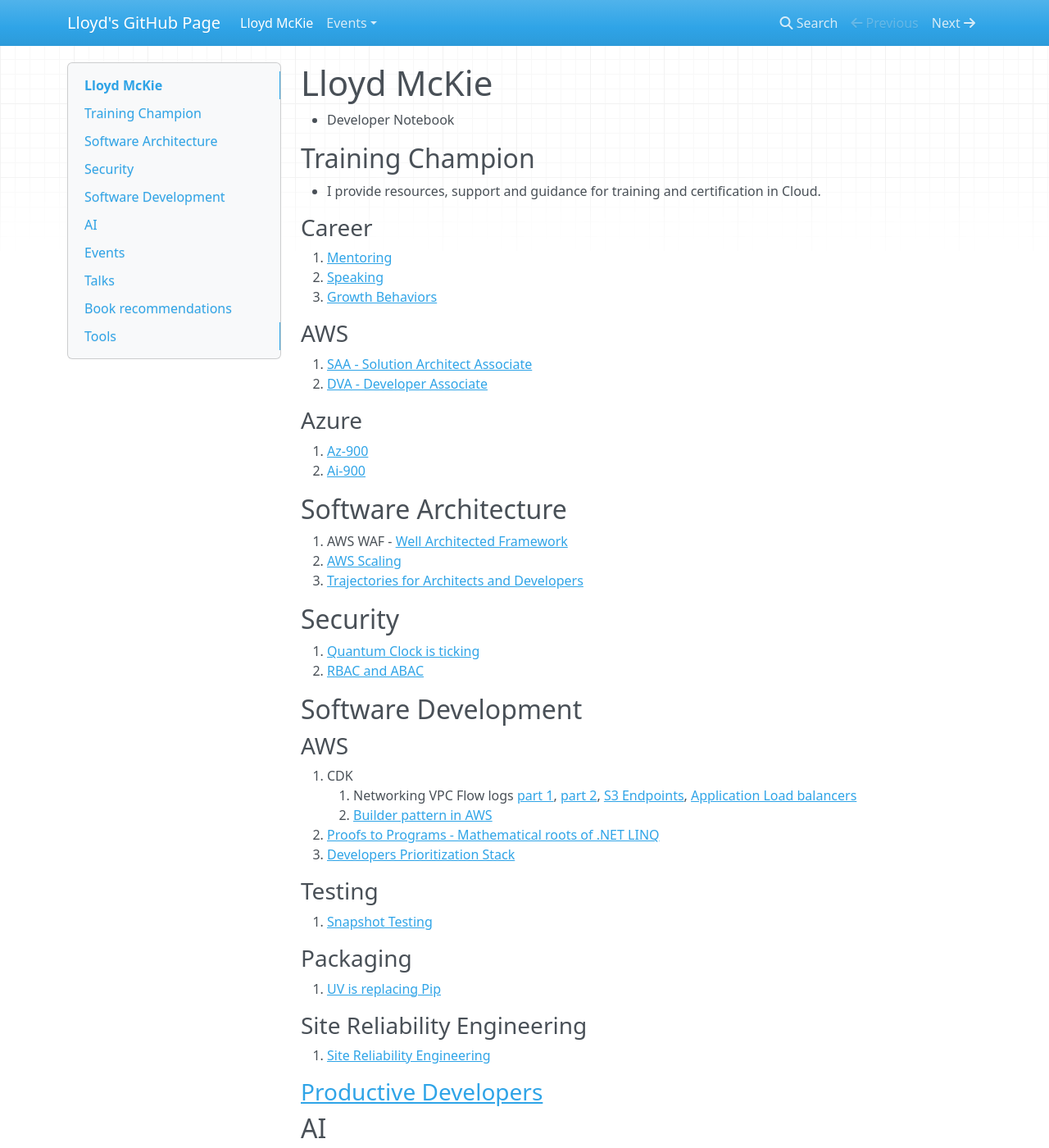
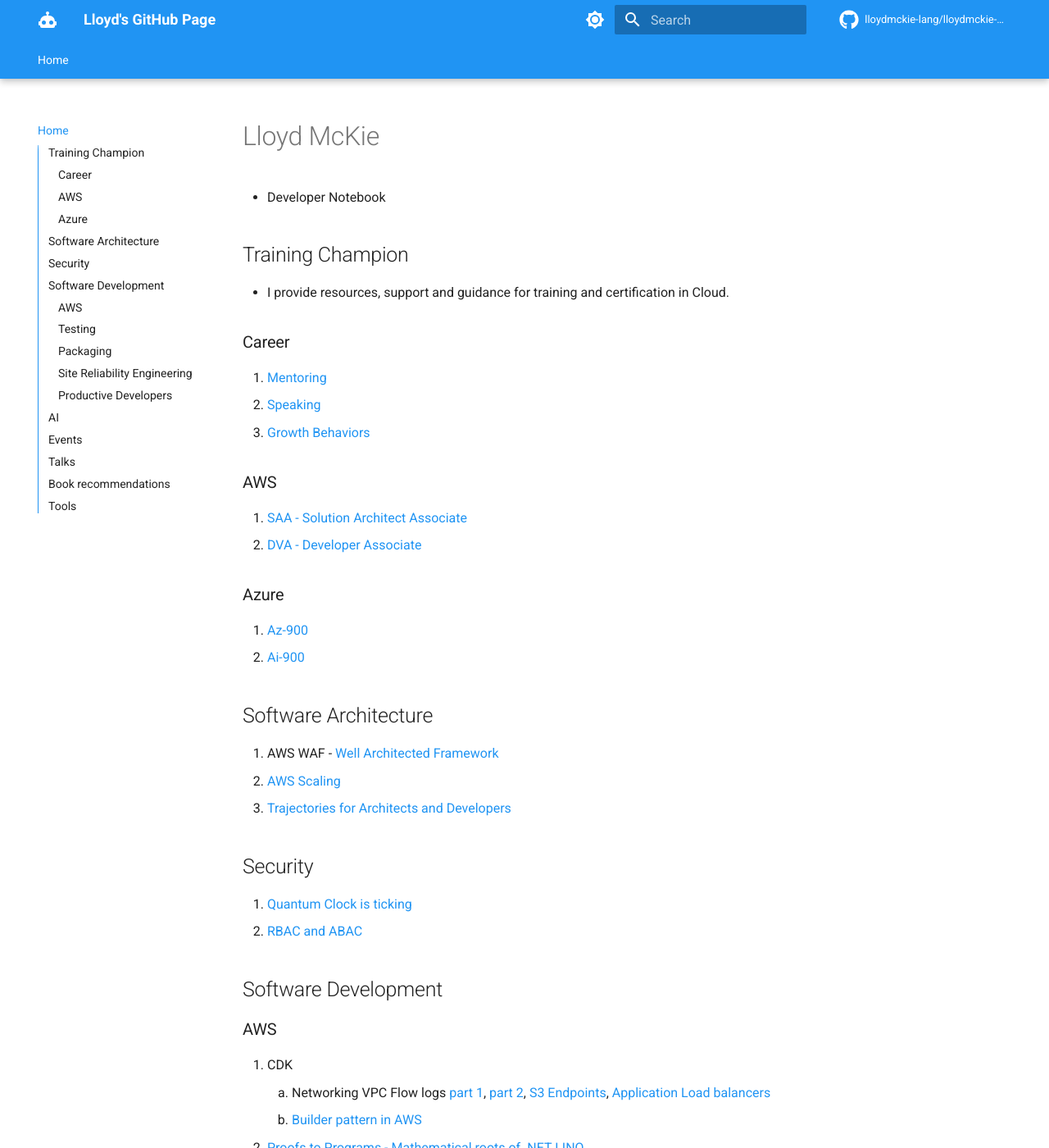
Before and after one commit to lloydmckie-lang/lloydmckie-lang.github.io, an MkDocs documentation site: the page built from docs/index.md, in a window 1280 px wide and 1400 px high. Shown: the whole window at 82% size. Built offline with MkDocs 1.6.1 and Material for MkDocs 9.7.7, drawn with Linux system fonts in a browser that asks for light colours; nearby versions of some CDN libraries; comment, search, counter and statistics services are not loaded; some of the changed text lies outside the part shown.

Commit message:
feature: add mkdocs details

```diff
--- a/mkdocs.yml
+++ b/mkdocs.yml
@@ -2,3 +2,117 @@
 site_url: https://lloydmckie-lang.github.io/
 site_description: A set of guides to Software Architecture, Career Development, Security, and Sofware Development
 site_author: Lloyd
+
+# Repository
+repo_name: lloydmckie-lang/lloydmckie-lang.github.io
+repo_url: https://github.com/lloydmckie-lang/lloydmckie-lang.github.io
+
+# Copyright
+copyright: MIT
+
+
+# Configuration
+theme:
+  name: material
+  palette:
+    # Light mode with blue to sea green gradient
+    - scheme: default
+      primary: blue
+      accent: teal
+      toggle:
+        icon: material/brightness-7
+        name: Switch to dark mode
+    # Dark mode with blue to sea green gradient
+    - scheme: slate
+      primary: blue
+      accent: teal
+      toggle:
+        icon: material/brightness-4
+        name: Switch to light mode
+
+  features:
+    - navigation.instant
+    - navigation.instant.prefetch
+    - navigation.instant.progress
+    - navigation.tracking
+    - navigation.tabs
+    - navigation.tabs.sticky
+    - navigation.sections
+    - navigation.expand
+    - navigation.path
+    - navigation.top
+    - search.suggest
+    - search.highlight
+    - search.share
+    - header.autohide
+    - content.code.copy
+    - content.code.annotate
+    - content.tabs.link
+    - toc.follow
+    - toc.integrate
+
+  font:
+    text: Roboto
+    code: Roboto Mono
+
+  icon:
+    repo: fontawesome/brands/github
+    logo: material/robot
+
+# Plugins
+plugins:
+  - search:
+      separator: '[\s\-,:!=\[\]()"/]+|(?!\b)(?=[A-Z][a-z])|\.(?!\d)|&[lg]t;'
+      lang: en
+
+# Extensions
+markdown_extensions:
+  # Python Markdown
+  - abbr
+  - admonition
+  - attr_list
+  - def_list
+  - footnotes
+  - md_in_html
+  - toc:
+      permalink: true
+      toc_depth: 3
+
+  # Python Markdown Extensions
+  - pymdownx.arithmatex:
+      generic: true
+  - pymdownx.betterem:
+      smart_enable: all
+  - pymdownx.caret
+  - pymdownx.details
+  - pymdownx.emoji:
+      emoji_index: !!python/name:material.extensions.emoji.twemoji
+      emoji_generator: !!python/name:material.extensions.emoji.to_svg
+  - pymdownx.highlight:
+      anchor_linenums: true
+      line_spans: __span
+      pygments_lang_class: true
+  - pymdownx.inlinehilite
+  - pymdownx.keys
+  - pymdownx.mark
+  - pymdownx.smartsymbols
+  - pymdownx.superfences:
+      custom_fences:
+        - name: mermaid
+          class: mermaid
+          format: !!python/name:pymdownx.superfences.fence_div_format
+  - pymdownx.tabbed:
+      alternate_style: true
+  - pymdownx.tasklist:
+      custom_checkbox: true
+  - pymdownx.tilde
+
+# Page tree
+nav:
+  - Home: index.md
+  # TODO add in additional files
+
+# TODO add in stylesheet
+# TODO add in javascript
+# TODO add in configuration
+# TODO add in analytics
```
